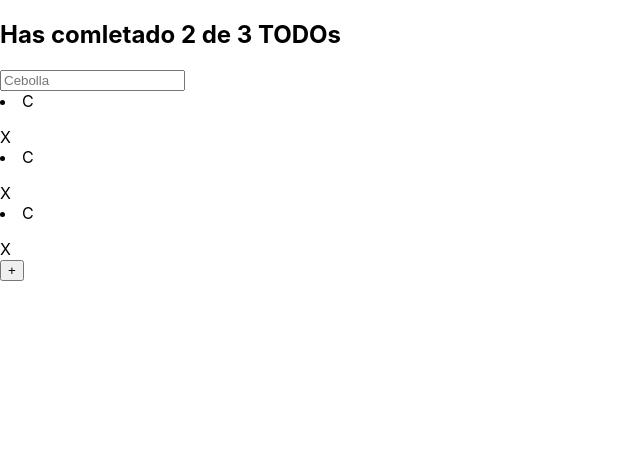
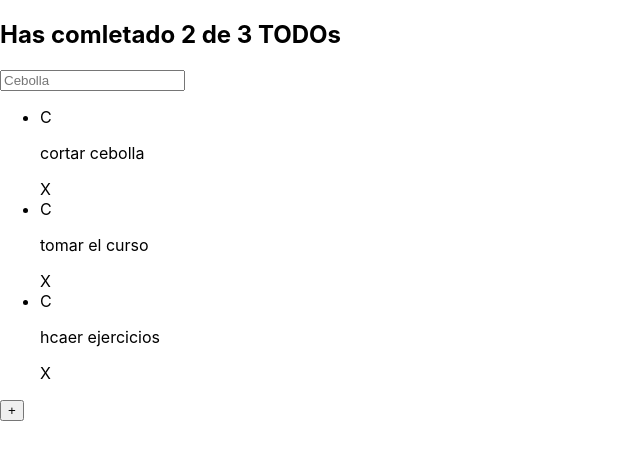
Before and after one commit to mariokarajallo/introduccion-react, a React (Create React App) app: page / in a window 1280 px wide. Shown: the top 460 px of the page, without its empty margins (0-640 px from the left). Built offline with nearby package versions, Linux system fonts and the light colour scheme.

Commit message:
modify <todolist> -> apps.js

```diff
--- a/src/App.js
+++ b/src/App.js
@@ -17,12 +17,13 @@ function App() {
     <React.Fragment>
       <TodoCounter /> {/* // cuantos TODOs completados y creados */}
       <TodoSearch />
+      {/* // contenedor de TODOs */}
       <TodoList>
-        {/* // contenedor de TODOs */}
-        {/* enviar cada uno de los todo que necesitamos */}
-        {/* iteramos los elementos del array todos */}
+        {/* enviar cada uno de los TODO que necesitamos */}
+        {/* iteramos los elementos del array TODOS */}
         {todos.map((todo) => (
-          <TodoItem />
+          // pasamos un identificador "KEY" unico por cada elemento
+          <TodoItem key={todo.text} text={todo.text} />
         ))}
       </TodoList>
       <CreateTodoButton />
--- a/src/TodoList.jsx
+++ b/src/TodoList.jsx
@@ -1,7 +1,12 @@
 import React from "react";
 
 function TodoList(props) {
-  return <section>{props.children}</section>;
+  return (
+    <section>
+      {/* recibimos una lista de TODOs */}
+      <ul>{props.children}</ul>
+    </section>
+  );
 }
 
 export { TodoList };
```
